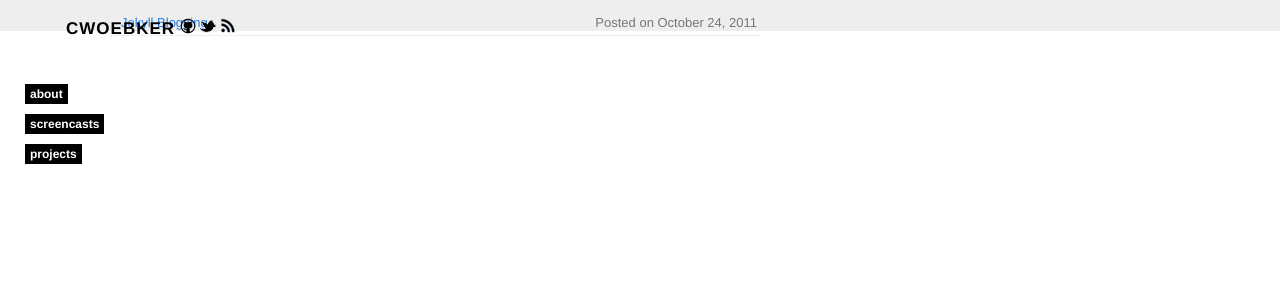
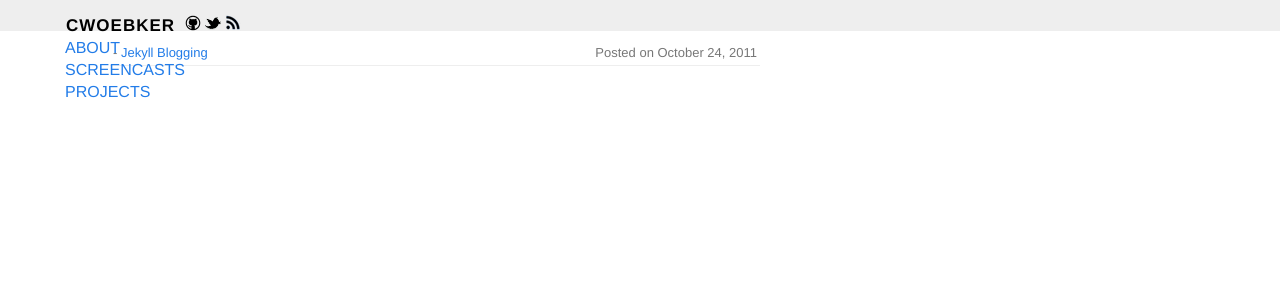
Before and after one commit to cwoebker/.com, a Jekyll site: the page built from index.html, in a window 1280 px wide. Shown: the top 300 px of the page. Built offline with Jekyll 4.4.1, drawn with Linux system fonts in a browser that asks for light colours; nearby versions of some CDN libraries; Markdown is read by kramdown in place of the engine named in the settings.

Commit message:
rearranged #me elements

```diff
--- a/_layouts/default.html
+++ b/_layouts/default.html
@@ -38,14 +38,10 @@
     <li>
     <a href="http://cwoebker.github.com/atom.xml" id="rss"><img src="/images/rss.png" alt="rss" title="Subscribe to this blog's RSS feed" height="16" width="16" /></a>
     </li>
+    <li><div><a href="/about">about</a></div></li>
+    <li><div><a href="/screencasts">screencasts</a></div></li>
+    <li><div><a href="/projects">projects</a></div></li>
   </ul>
-
-  <div id="sections">
-    <div><a href="/about">about</a></div>
-    <div><a href="/screencasts">screencasts</a></div>
-    <div><a href="/projects">projects</a></div>
-  </div>
-
 </div>
 
 {{ content }}
--- a/css/styles.css
+++ b/css/styles.css
@@ -24,6 +24,7 @@ hr{
   margin: 2em 1em;
 }
 .content{
+  margin-top: 40px;
   margin-left: 110px;
   width: 650px;
   margin-bottom: 50px;
@@ -81,7 +82,7 @@ h3{
 
 #topbar{
   position: fixed;
-  top: 5px;
+  top: 2px;
   left: 15px;
   right: 15px;
   font-family: Helvetica, sans-serif;
@@ -116,6 +117,7 @@ h3{
 
 #topbar #cwoebker{
   padding-left: 1px;
+  padding-right: 5px;
   font-size: 23px;
   letter-spacing: 5px;
   color: #666;
```
